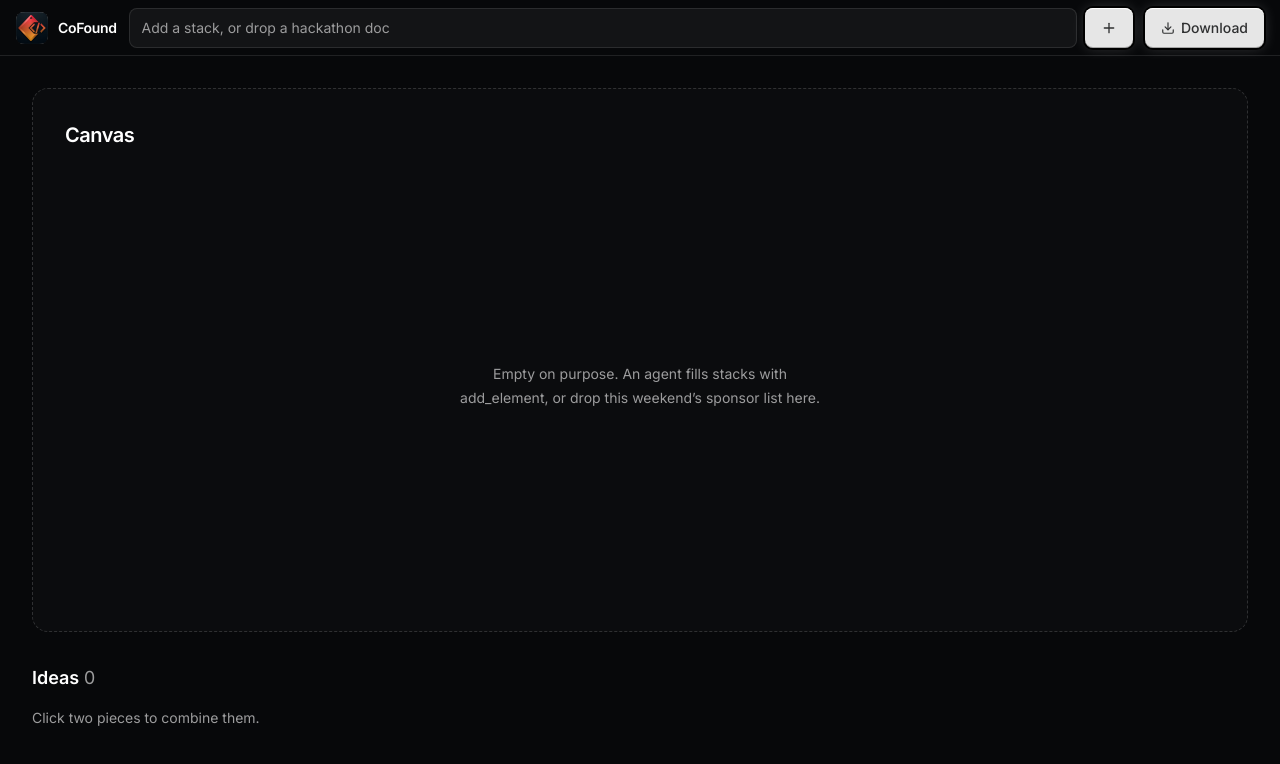
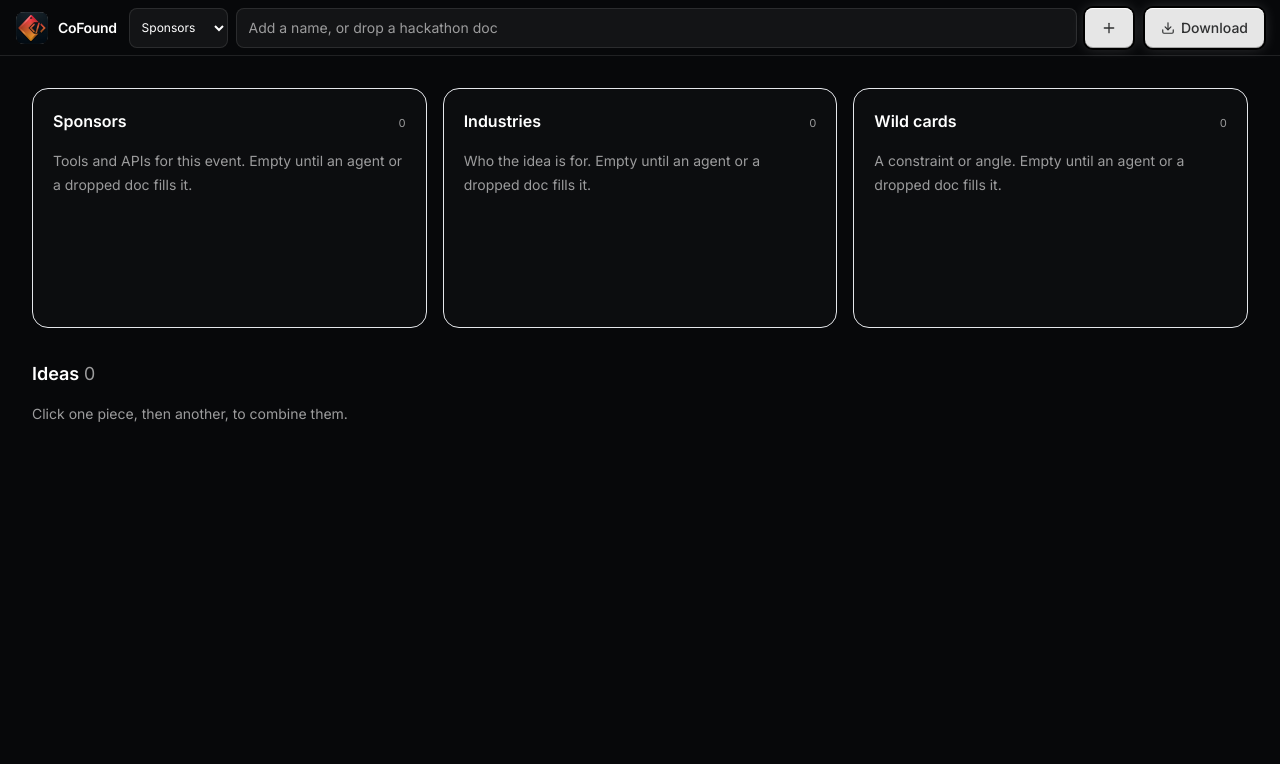
Before and after one commit to fozagtx/AgentTag, a Next.js app: page / in a window 1280 px wide. Shown: the top 764 px of the page. Built offline with nearby package versions, Linux system fonts and the light colour scheme.

Commit message:
restore the three fields: Sponsors, Industries, Wild cards
Empty buckets. An agent or a dropped doc fills them. No preloaded chip dump.

```diff
--- a/app/globals.css
+++ b/app/globals.css
@@ -111,10 +111,6 @@ body {
 
 .chip-sponsor {
   border-color: rgba(255, 179, 71, 0.35);
-}
-
-.chip-tech {
-  border-color: rgba(255, 107, 74, 0.3);
 }
 
 .chip-industry {
--- a/components/IdeaCanvas.tsx
+++ b/components/IdeaCanvas.tsx
@@ -4,33 +4,33 @@ import { useEffect, useState, useSyncExternalStore } from "react";
 import { Download, Plus, X } from "lucide-react";
 import { BrandMark } from "@/components/BrandMark";
 import { Idea } from "@/lib/combine";
-import { CanvasElement } from "@/lib/elements";
+import { CanvasElement, ElementKind, FIELDS } from "@/lib/elements";
 import {
   addCustomElement,
   addMany,
   combineById,
   downloadMarkdown,
   getCanvasState,
-  removeFromWorkspace,
   removeIdea,
+  removePiece,
   resetCanvas,
   runScamper,
-  selectWorkspace,
+  selectPiece,
   subscribeCanvas,
 } from "@/lib/canvas-store";
 import { ingestText } from "@/lib/ingest";
 import { registerCanvasMcp } from "@/lib/webmcp-host";
 
 const EMPTY_STATE = {
-  workspace: [] as CanvasElement[],
+  pieces: [] as CanvasElement[],
   ideas: [] as Idea[],
   selectedId: null as string | null,
-  customName: "",
 };
 
 export default function IdeaCanvas() {
   const state = useSyncExternalStore(subscribeCanvas, getCanvasState, () => EMPTY_STATE);
   const [custom, setCustom] = useState("");
+  const [field, setField] = useState<ElementKind>("sponsor");
   const [notice, setNotice] = useState("");
   const [dragging, setDragging] = useState(false);
 
@@ -46,13 +46,13 @@ export default function IdeaCanvas() {
     };
   }, []);
 
-  const onWorkspaceClick = (id: string) => {
+  const onPieceClick = (id: string) => {
     if (!state.selectedId) {
-      selectWorkspace(id);
+      selectPiece(id);
       return;
     }
     if (state.selectedId === id) {
-      selectWorkspace(null);
+      selectPiece(null);
       return;
     }
     try {
@@ -66,14 +66,13 @@ export default function IdeaCanvas() {
   const addCustom = (e: React.FormEvent) => {
     e.preventDefault();
     if (!custom.trim()) return;
-    addCustomElement(custom, "sponsor");
+    addCustomElement(custom, field);
     setCustom("");
   };
 
   const ingestFiles = async (files: FileList | File[]) => {
-    const list = Array.from(files);
     const texts: string[] = [];
-    for (const file of list) {
+    for (const file of Array.from(files)) {
       const lower = file.name.toLowerCase();
       if (lower.endsWith(".pdf") || file.type === "application/pdf") {
         setNotice("Drop a .txt, .md, or .html of the sponsor list. PDF is not read in the browser.");
@@ -112,10 +111,22 @@ export default function IdeaCanvas() {
           </button>
         </div>
         <form onSubmit={addCustom} className="flex min-w-0 flex-1 items-center gap-2">
+          <select
+            value={field}
+            onChange={(e) => setField(e.target.value as ElementKind)}
+            aria-label="Field"
+            className="h-10 rounded-lg border border-white/10 bg-white/5 px-2 text-xs text-white focus:outline-none"
+          >
+            {FIELDS.map((f) => (
+              <option key={f.id} value={f.id}>
+                {f.label}
+              </option>
+            ))}
+          </select>
           <input
             value={custom}
             onChange={(e) => setCustom(e.target.value)}
-            placeholder="Add a stack, or drop a hackathon doc"
+            placeholder="Add a name, or drop a hackathon doc"
             aria-label="Add a stack"
             className="min-w-0 flex-1 rounded-lg border border-white/10 bg-white/5 px-3 py-2 text-sm text-white placeholder:text-[#9c9c9d] focus:outline-none min-h-10"
           />
@@ -134,10 +145,8 @@ export default function IdeaCanvas() {
       </header>
 
       <main className="flex flex-1 min-h-0 flex-col gap-8 overflow-y-auto px-4 py-6 sm:px-8 sm:py-8">
-        <section
-          className={`flex min-h-[52vh] flex-1 flex-col rounded-[16px] border border-dashed p-6 sm:p-8 ${
-            dragging ? "border-[#ff6b4a] bg-[rgba(255,107,74,0.06)]" : "border-white/15 bg-white/[0.02]"
-          }`}
+        <div
+          className={`grid grid-cols-1 gap-4 md:grid-cols-3 ${dragging ? "opacity-95" : ""}`}
           onDragOver={(e) => {
             e.preventDefault();
             setDragging(true);
@@ -149,9 +158,49 @@ export default function IdeaCanvas() {
             if (e.dataTransfer.files?.length) ingestFiles(e.dataTransfer.files);
           }}
         >
-          <div className="flex items-center justify-between gap-3 mb-6">
-            <h1 className="text-xl font-semibold tracking-tight">Canvas</h1>
-            {state.workspace.length > 0 ? (
+          {FIELDS.map((f) => {
+            const items = state.pieces.filter((p) => p.kind === f.id);
+            return (
+              <section
+                key={f.id}
+                className={`min-h-[240px] rounded-[16px] border p-5 ${
+                  dragging ? "border-[#ff6b4a]" : "border-white/12"
+                } bg-white/[0.02]`}
+              >
+                <div className="flex items-baseline justify-between gap-2 mb-4">
+                  <h1 className="text-base font-semibold">{f.label}</h1>
+                  <span className="text-[11px] tabular-nums text-[#9c9c9d]">{items.length}</span>
+                </div>
+                {items.length === 0 ? (
+                  <p className="text-sm leading-6 text-[#9c9c9d]">{f.hint}. Empty until an agent or a dropped doc fills it.</p>
+                ) : (
+                  <div className="flex flex-wrap gap-2.5">
+                    {items.map((el) => (
+                      <button
+                        key={el.id}
+                        type="button"
+                        onClick={() => onPieceClick(el.id)}
+                        onDoubleClick={() => removePiece(el.id)}
+                        className={`chip chip-${el.kind} ${state.selectedId === el.id ? "is-on" : ""}`}
+                      >
+                        {el.name}
+                      </button>
+                    ))}
+                  </div>
+                )}
+              </section>
+            );
+          })}
+        </div>
+
+        {notice ? <p className="text-sm text-[#ff6b4a]">{notice}</p> : null}
+
+        <section className="pb-10">
+          <div className="flex items-center justify-between gap-3 mb-4">
+            <h2 className="text-lg font-semibold">
+              Ideas <span className="text-[#9c9c9d] font-normal tabular-nums">{state.ideas.length}</span>
+            </h2>
+            {state.pieces.length > 0 || state.ideas.length > 0 ? (
               <button
                 type="button"
                 onClick={() => resetCanvas()}
@@ -161,38 +210,8 @@ export default function IdeaCanvas() {
               </button>
             ) : null}
           </div>
-
-          {state.workspace.length === 0 ? (
-            <div className="flex flex-1 items-center justify-center">
-              <p className="max-w-sm text-center text-sm leading-6 text-[#9c9c9d]">
-                Empty on purpose. An agent fills stacks with add_element, or drop this weekend’s sponsor list here.
-              </p>
-            </div>
-          ) : (
-            <div className="flex flex-wrap content-start gap-3">
-              {state.workspace.map((el) => (
-                <button
-                  key={el.id}
-                  type="button"
-                  onClick={() => onWorkspaceClick(el.id)}
-                  onDoubleClick={() => removeFromWorkspace(el.id)}
-                  className={`chip chip-${el.kind} ${state.selectedId === el.id ? "is-on" : ""}`}
-                >
-                  {el.name}
-                </button>
-              ))}
-            </div>
-          )}
-        </section>
-
-        {notice ? <p className="text-sm text-[#ff6b4a]">{notice}</p> : null}
-
-        <section className="pb-10">
-          <h2 className="text-lg font-semibold mb-4">
-            Ideas <span className="text-[#9c9c9d] font-normal tabular-nums">{state.ideas.length}</span>
-          </h2>
           {state.ideas.length === 0 ? (
-            <p className="text-sm text-[#9c9c9d]">Click two pieces to combine them.</p>
+            <p className="text-sm text-[#9c9c9d]">Click one piece, then another, to combine them.</p>
           ) : (
             <ul className="space-y-4">
               {state.ideas.map((idea) => (
--- a/lib/canvas-store.ts
+++ b/lib/canvas-store.ts
@@ -2,42 +2,37 @@ import { CanvasElement, ElementKind } from "./elements";
 import { Idea, combineElements, ideasToMarkdown, pairKey, scamperIdea } from "./combine";
 
 export type CanvasState = {
-  workspace: CanvasElement[];
+  pieces: CanvasElement[];
   ideas: Idea[];
   selectedId: string | null;
-  customName: string;
 };
 
-const KEY = "cofound-canvas-v2";
+const KEY = "cofound-canvas-v3";
+
+const empty = (): CanvasState => ({ pieces: [], ideas: [], selectedId: null });
 
 let state: CanvasState = load();
 const listeners = new Set<() => void>();
 
 function load(): CanvasState {
-  if (typeof window === "undefined") {
-    return { workspace: [], ideas: [], selectedId: null, customName: "" };
-  }
+  if (typeof window === "undefined") return empty();
   try {
     const raw = localStorage.getItem(KEY);
-    if (!raw) return { workspace: [], ideas: [], selectedId: null, customName: "" };
+    if (!raw) return empty();
     const parsed = JSON.parse(raw);
     return {
-      workspace: Array.isArray(parsed.workspace) ? parsed.workspace : [],
+      pieces: Array.isArray(parsed.pieces) ? parsed.pieces : [],
       ideas: Array.isArray(parsed.ideas) ? parsed.ideas : [],
       selectedId: null,
-      customName: "",
     };
   } catch {
-    return { workspace: [], ideas: [], selectedId: null, customName: "" };
+    return empty();
   }
 }
 
 function persist() {
   if (typeof window === "undefined") return;
-  localStorage.setItem(
-    KEY,
-    JSON.stringify({ workspace: state.workspace, ideas: state.ideas })
-  );
+  localStorage.setItem(KEY, JSON.stringify({ pieces: state.pieces, ideas: state.ideas }));
 }
 
 function emit(next: CanvasState) {
@@ -55,27 +50,27 @@ export function subscribeCanvas(fn: () => void): () => void {
   return () => listeners.delete(fn);
 }
 
-export function addToWorkspace(el: CanvasElement): CanvasState {
-  if (state.workspace.some((w) => w.id === el.id)) return state;
-  emit({ ...state, workspace: [...state.workspace, el] });
-  return state;
+function normalizeKind(kind: string): ElementKind {
+  if (kind === "industry") return "industry";
+  if (kind === "wild") return "wild";
+  return "sponsor";
 }
 
-export function addCustomElement(name: string, kind: ElementKind = "sponsor"): CanvasElement {
+export function addCustomElement(name: string, kind: string = "sponsor"): CanvasElement {
   const trimmed = name.trim();
   if (!trimmed) throw new Error("Name is required.");
-  const existing = state.workspace.find((w) => w.name.toLowerCase() === trimmed.toLowerCase());
+  const existing = state.pieces.find((w) => w.name.toLowerCase() === trimmed.toLowerCase());
   if (existing) return existing;
   const el: CanvasElement = {
     id: `c_${Date.now().toString(36)}_${Math.random().toString(36).slice(2, 6)}`,
     name: trimmed,
-    kind,
+    kind: normalizeKind(kind),
   };
-  addToWorkspace(el);
+  emit({ ...state, pieces: [...state.pieces, el] });
   return el;
 }
 
-export function addMany(items: Array<{ name: string; kind: ElementKind }>): CanvasElement[] {
+export function addMany(items: Array<{ name: string; kind: string }>): CanvasElement[] {
   const added: CanvasElement[] = [];
   for (const item of items) {
     added.push(addCustomElement(item.name, item.kind));
@@ -83,23 +78,23 @@ export function addMany(items: Array<{ name: string; kind: ElementKind }>): Canv
   return added;
 }
 
-export function removeFromWorkspace(id: string): void {
+export function removePiece(id: string): void {
   emit({
     ...state,
-    workspace: state.workspace.filter((w) => w.id !== id),
+    pieces: state.pieces.filter((w) => w.id !== id),
     selectedId: state.selectedId === id ? null : state.selectedId,
   });
 }
 
-export function selectWorkspace(id: string | null): void {
+export function selectPiece(id: string | null): void {
   emit({ ...state, selectedId: id });
 }
 
 export function combineById(idA: string, idB: string): Idea {
   if (idA === idB) throw new Error("Pick two different pieces.");
-  const a = state.workspace.find((w) => w.id === idA);
-  const b = state.workspace.find((w) => w.id === idB);
-  if (!a || !b) throw new Error("Both pieces need to be on the canvas.");
+  const a = state.pieces.find((w) => w.id === idA);
+  const b = state.pieces.find((w) => w.id === idB);
+  if (!a || !b) throw new Error("Both pieces need to be on the board.");
   const key = pairKey(a.name, b.name);
   const existing = state.ideas.find((idea) => pairKey(idea.parts[0], idea.parts[1]) === key);
   if (existing) {
@@ -114,10 +109,10 @@ export function combineById(idA: string, idB: string): Idea {
 export function combineByName(nameA: string, nameB: string): Idea {
   const a = findNamed(nameA);
   const b = findNamed(nameB);
-  addToWorkspace(a);
-  addToWorkspace(b);
-  const left = getCanvasState().workspace.find((w) => w.name.toLowerCase() === a.name.toLowerCase());
-  const right = getCanvasState().workspace.find((w) => w.name.toLowerCase() === b.name.toLowerCase());
+  addCustomElement(a.name, a.kind);
+  addCustomElement(b.name, b.kind);
+  const left = getCanvasState().pieces.find((w) => w.name.toLowerCase() === a.name.toLowerCase());
+  const right = getCanvasState().pieces.find((w) => w.name.toLowerCase() === b.name.toLowerCase());
   if (!left || !right) throw new Error("Could not place those pieces.");
   return combineById(left.id, right.id);
 }
@@ -138,7 +133,7 @@ export function removeIdea(id: string): void {
 }
 
 export function resetCanvas(): void {
-  emit({ workspace: [], ideas: [], selectedId: null, customName: "" });
+  emit(empty());
 }
 
 export function downloadMarkdown(): string {
@@ -157,7 +152,7 @@ export function downloadMarkdown(): string {
 
 function findNamed(name: string): CanvasElement {
   const q = name.trim().toLowerCase();
-  const fromWorkspace = state.workspace.find((el) => el.name.toLowerCase() === q);
-  if (fromWorkspace) return fromWorkspace;
+  const fromBoard = state.pieces.find((el) => el.name.toLowerCase() === q);
+  if (fromBoard) return fromBoard;
   return { id: `c_${Math.random().toString(36).slice(2, 8)}`, name: name.trim(), kind: "sponsor" };
 }
--- a/lib/combine.ts
+++ b/lib/combine.ts
@@ -58,13 +58,13 @@ export function ideasToMarkdown(ideas: Idea[]): string {
 
 function pitchFor(a: CanvasElement, b: CanvasElement): string {
   const kinds = [a.kind, b.kind].sort().join("+");
-  if (kinds === "industry+sponsor" || kinds === "industry+tech") {
+  if (kinds === "industry+sponsor") {
     const tech = a.kind === "industry" ? b : a;
     const industry = a.kind === "industry" ? a : b;
     const an = /^[aeiou]/i.test(tech.name) ? "An" : "A";
     return `${an} ${tech.name} product for ${industry.name}. Pick one slow, manual job in ${industry.name} and do it with ${tech.name} in a weekend.`;
   }
-  if (kinds === "sponsor+tech" || kinds === "tech+tech" || kinds === "sponsor+sponsor") {
+  if (kinds === "sponsor+sponsor") {
     return `Pipe ${a.name} into ${b.name} as one flow. The demo is the handoff between them.`;
   }
   if (kinds === "industry+wild") {
@@ -72,7 +72,7 @@ function pitchFor(a: CanvasElement, b: CanvasElement): string {
     const wild = a.kind === "wild" ? a : b;
     return `${industry.name} with a ${wild.name} constraint. The constraint is the product.`;
   }
-  if (kinds === "sponsor+wild" || kinds === "tech+wild") {
+  if (kinds === "sponsor+wild") {
     const tool = a.kind === "wild" ? b : a;
     const wild = a.kind === "wild" ? a : b;
     return `Build with ${tool.name} under ${wild.name}. Judges remember the constraint.`;
--- a/lib/elements.ts
+++ b/lib/elements.ts
@@ -1,4 +1,4 @@
-export type ElementKind = "tech" | "sponsor" | "industry" | "wild";
+export type ElementKind = "sponsor" | "industry" | "wild";
 
 export type CanvasElement = {
   id: string;
@@ -6,14 +6,13 @@ export type CanvasElement = {
   kind: ElementKind;
 };
 
-export const KIND_LABEL: Record<ElementKind, string> = {
-  tech: "Tech",
-  sponsor: "Sponsors",
-  industry: "Industries",
-  wild: "Wild cards",
-};
+export const FIELDS: Array<{ id: ElementKind; label: string; hint: string }> = [
+  { id: "sponsor", label: "Sponsors", hint: "Tools and APIs for this event" },
+  { id: "industry", label: "Industries", hint: "Who the idea is for" },
+  { id: "wild", label: "Wild cards", hint: "A constraint or angle" },
+];
 
-/** Used only when ingesting a dropped doc, to label a name that actually appears in the file. Not shown as a prefilled palette. */
+/** Classify a name found in a dropped doc. Not shown until that name is in the file. */
 export const KIND_HINTS: Array<{ name: string; kind: ElementKind }> = [
   { name: "OpenAI", kind: "sponsor" },
   { name: "Google Gemini", kind: "sponsor" },
@@ -29,14 +28,8 @@ export const KIND_HINTS: Array<{ name: string; kind: ElementKind }> = [
   { name: "LiveKit", kind: "sponsor" },
   { name: "Solana", kind: "sponsor" },
   { name: "Privy", kind: "sponsor" },
-  { name: "LLMs", kind: "tech" },
-  { name: "Vision AI", kind: "tech" },
-  { name: "Voice calls", kind: "tech" },
-  { name: "Text to video", kind: "tech" },
-  { name: "Speech", kind: "tech" },
-  { name: "IoT sensors", kind: "tech" },
-  { name: "Maps", kind: "tech" },
-  { name: "Blockchain", kind: "tech" },
+  { name: "LLMs", kind: "sponsor" },
+  { name: "Vision AI", kind: "sponsor" },
   { name: "Health", kind: "industry" },
   { name: "Education", kind: "industry" },
   { name: "Defense", kind: "industry" },
@@ -47,4 +40,6 @@ export const KIND_HINTS: Array<{ name: string; kind: ElementKind }> = [
   { name: "Legal", kind: "industry" },
   { name: "Accessibility", kind: "industry" },
   { name: "Eldercare", kind: "industry" },
+  { name: "Voice-only", kind: "wild" },
+  { name: "Ship in 24h", kind: "wild" },
 ];
--- a/lib/ingest.ts
+++ b/lib/ingest.ts
@@ -7,9 +7,9 @@ const HEADING_KIND: Record<string, ElementKind> = {
   partners: "sponsor",
   prize: "sponsor",
   prizes: "sponsor",
-  tech: "tech",
-  technology: "tech",
-  stack: "tech",
+  tech: "sponsor",
+  technology: "sponsor",
+  stack: "sponsor",
   industry: "industry",
   industries: "industry",
   domain: "industry",
--- a/lib/webmcp-host.ts
+++ b/lib/webmcp-host.ts
@@ -26,21 +26,26 @@ export const CANVAS_TOOLS: McpTool[] = [
     name: "list_palette",
     description: "List tech, sponsor, industry, and wild-card pieces on the ideation canvas.",
     inputSchema: { type: "object", properties: {} },
-    handler: () => ({
-      workspace: getCanvasState().workspace.map((el) => ({ name: el.name, kind: el.kind })),
-    }),
+    handler: () => {
+      const pieces = getCanvasState().pieces;
+      return {
+        sponsors: pieces.filter((el) => el.kind === "sponsor").map((el) => el.name),
+        industries: pieces.filter((el) => el.kind === "industry").map((el) => el.name),
+        wild: pieces.filter((el) => el.kind === "wild").map((el) => el.name),
+      };
+    },
   },
   {
     name: "add_element",
-    description: "Add a piece to the canvas. Use this for a sponsor tool the event actually has.",
+    description: "Add a piece into one of the three fields: sponsor, industry, or wild.",
     inputSchema: {
       type: "object",
       properties: {
         name: { type: "string", description: "Name of the tool, industry, or constraint" },
         kind: {
           type: "string",
-          enum: ["tech", "sponsor", "industry", "wild"],
-          description: "sponsor for event APIs, industry for problem spaces",
+          enum: ["sponsor", "industry", "wild"],
+          description: "Which of the three fields: sponsor, industry, or wild",
         },
       },
       required: ["name"],
```
Also changed, not shown: 1 other file (tests, documents, lock files or other folders).
